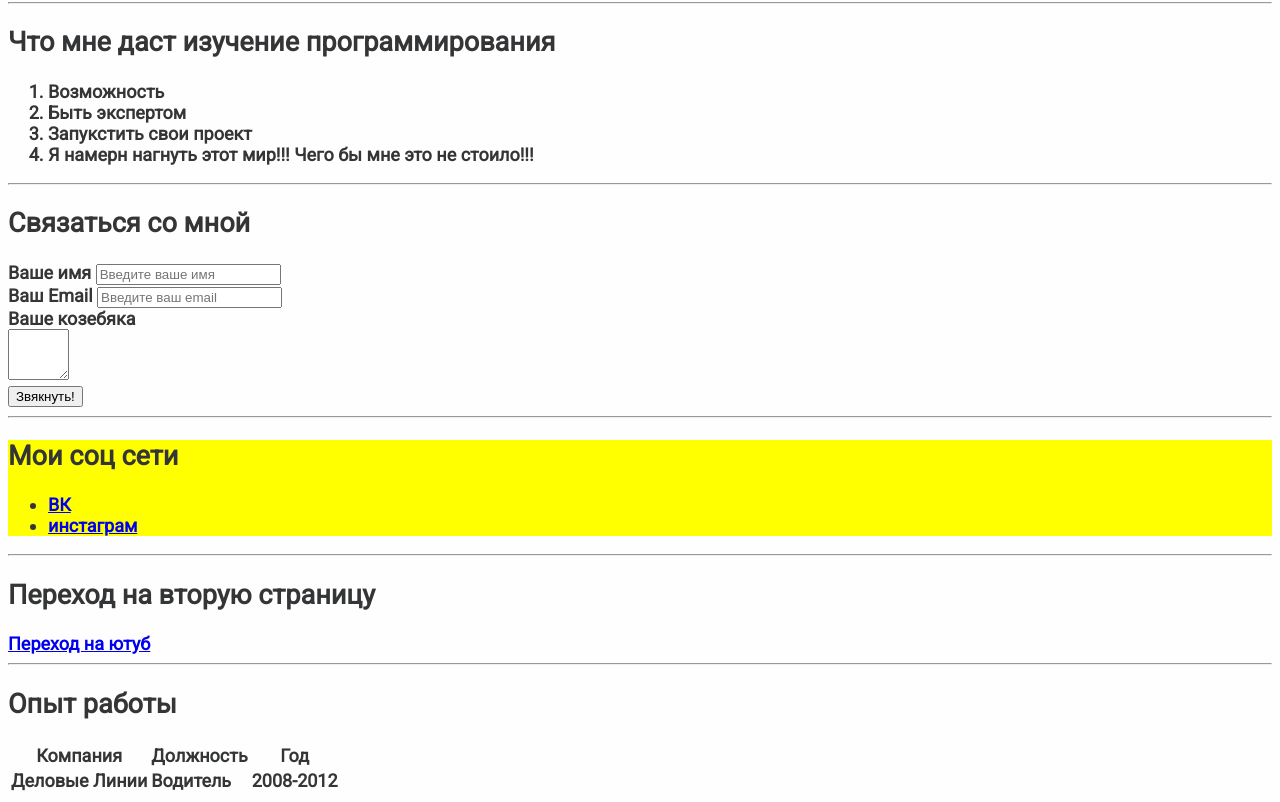
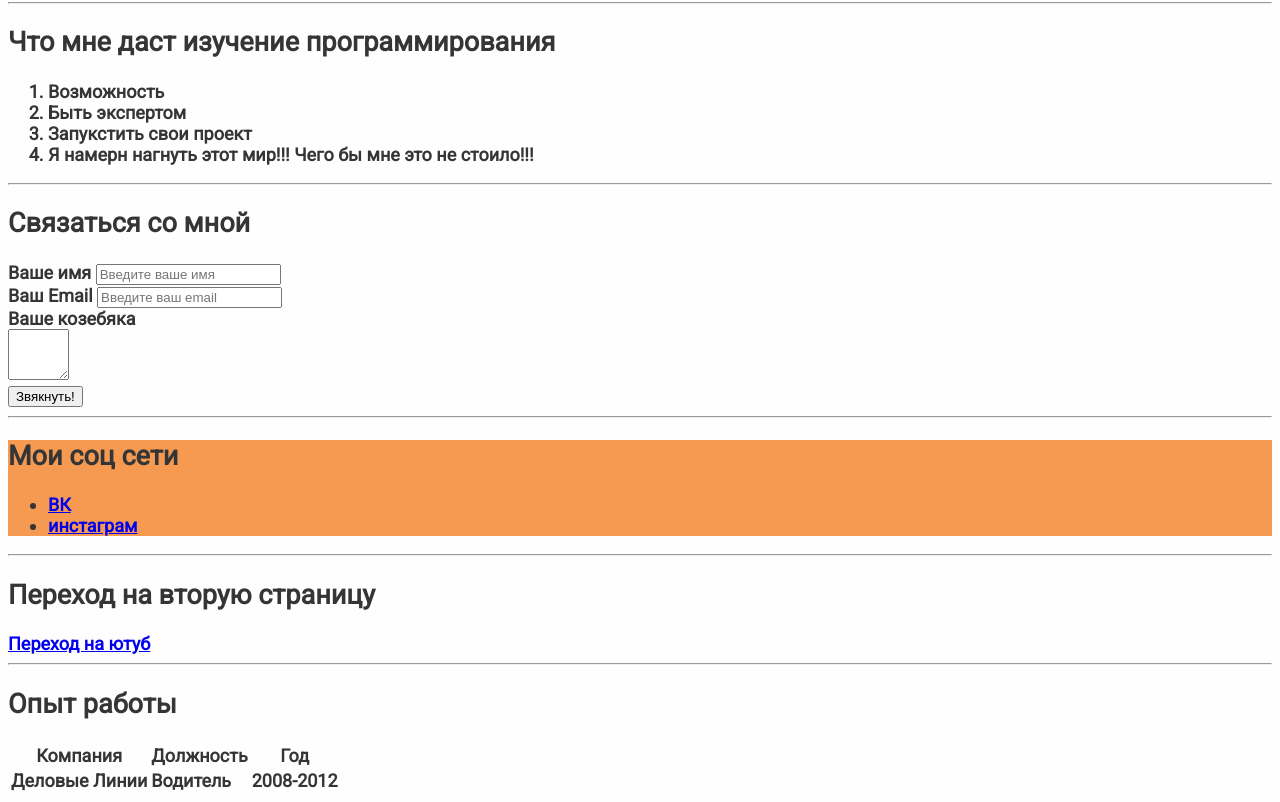
Before and after one commit to alexalexkh/tt, a plain HTML site: page index.html in a window 1280 px wide. Shown: the part 532-1334 px from the top of the page. Drawn offline with Linux system fonts and the light colour scheme.

Commit message:
Add files via upload

```diff
--- a/styles.css
+++ b/styles.css
@@ -30,5 +30,5 @@ body {
 }
 
 .social {
-    background: yellow;
+    background: rgb(245, 154, 80);
 }
```
